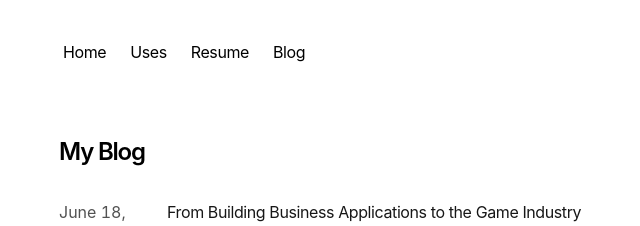
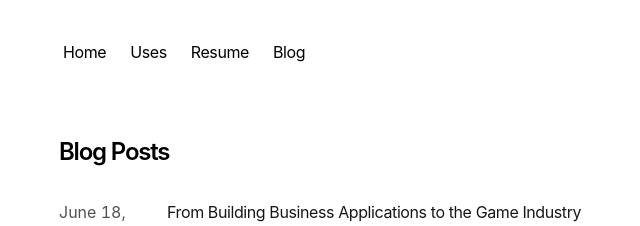
Before and after one commit to andresromerodev/portfolio, a Next.js app: page /blog in a window 1280 px wide. Shown: the top 226 px of the page, without its empty margins (293-933 px from the left). Built offline with nearby package versions, Linux system fonts and the light colour scheme.

Commit message:
chore(page): update title and description

```diff
--- a/app/blog/page.tsx
+++ b/app/blog/page.tsx
@@ -2,13 +2,13 @@ import { BlogPosts } from 'app/components/posts'
 
 export const metadata = {
   title: 'Blog',
-  description: 'Blog Posts',
+  description: 'Blog posts by Andres Romero.',
 }
 
 export default function Page() {
   return (
     <section>
-      <h1 className="font-semibold text-2xl mb-8 tracking-tighter">My Blog</h1>
+      <h1 className="font-semibold text-2xl mb-8 tracking-tighter">Blog Posts</h1>
       <BlogPosts />
     </section>
   )
```
